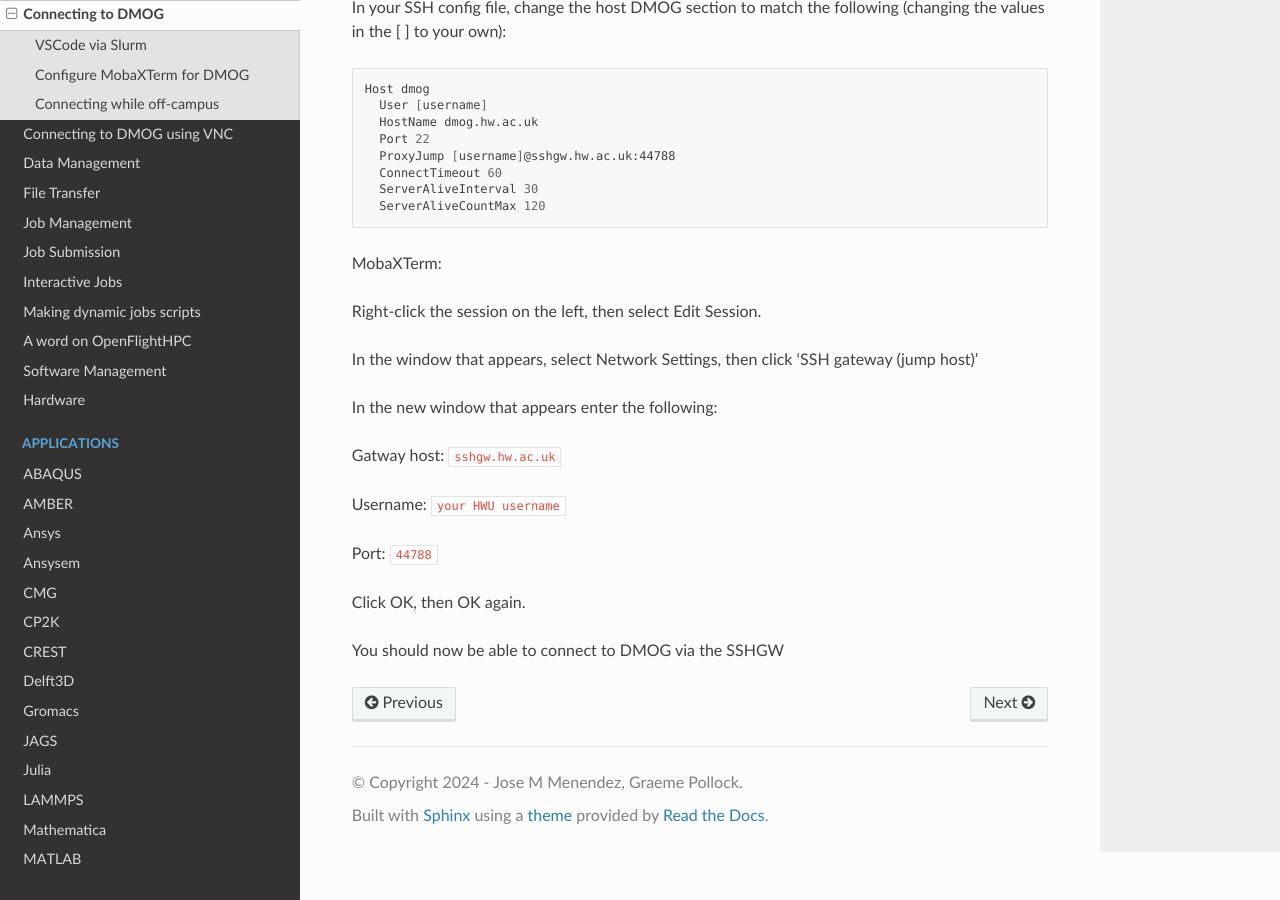
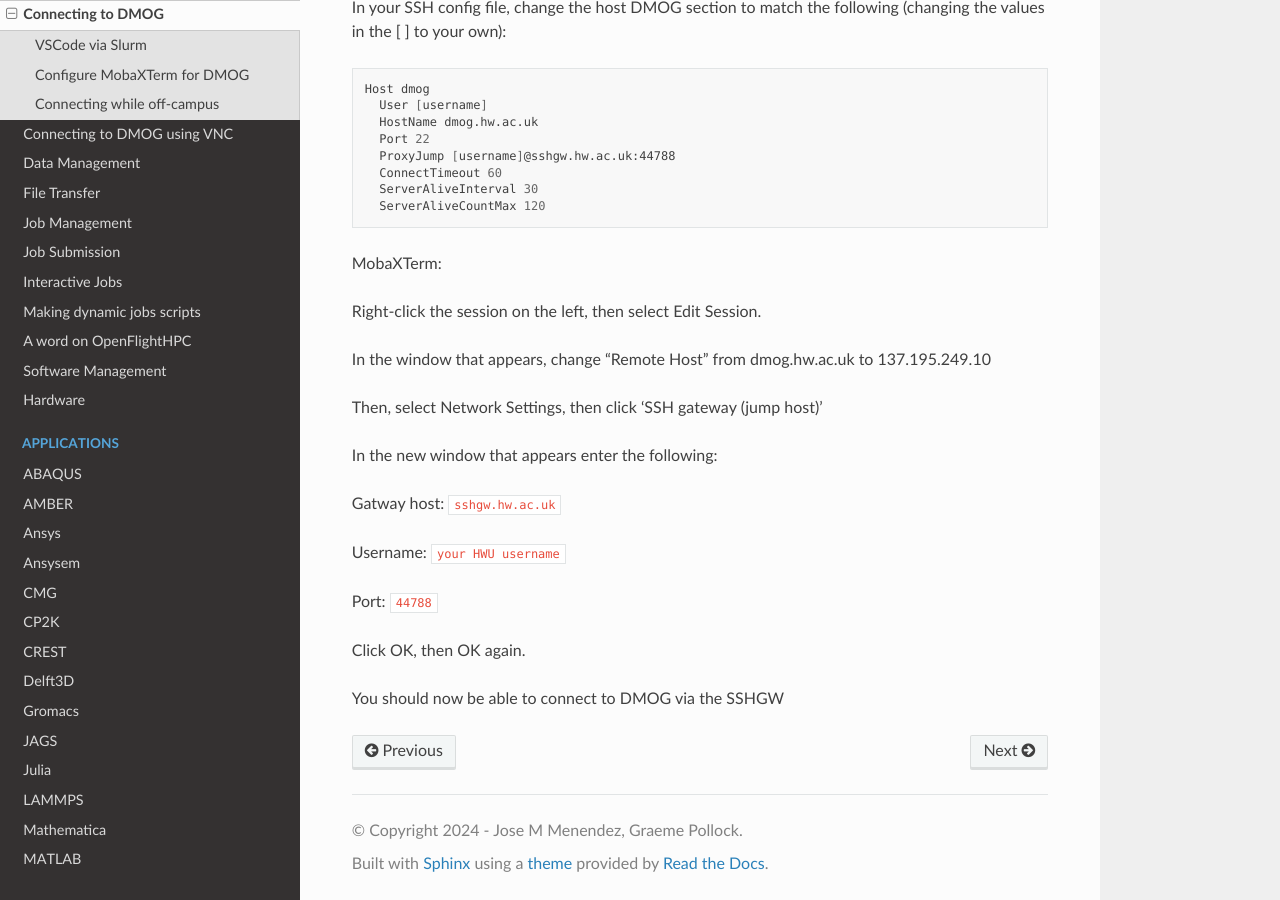
Before and after one commit to jm130/dmogdocs, a Sphinx documentation site: the page built from docs/source/user/connecting.rst, in a window 1280 px wide and 900 px high, scrolled down 3578 px. Built offline with Sphinx 7.4.7 and the Read the Docs theme 3.1.0, drawn with Linux system fonts in a browser that asks for light colours.

Commit message:
Update connecting.rst

```diff
--- a/docs/source/user/connecting.rst
+++ b/docs/source/user/connecting.rst
@@ -135,7 +135,9 @@ MobaXTerm:
 
 Right-click the session on the left, then select Edit Session.
 
-In the window that appears, select Network Settings, then click 'SSH gateway (jump host)'
+In the window that appears, change "Remote Host" from dmog.hw.ac.uk to 137.195.249.10
+
+Then, select Network Settings, then click 'SSH gateway (jump host)'
 
 In the new window that appears enter the following:
 
```
